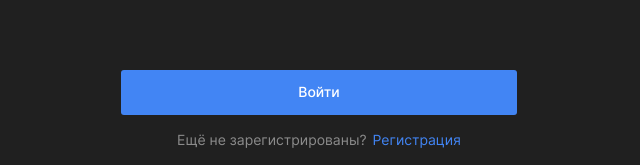
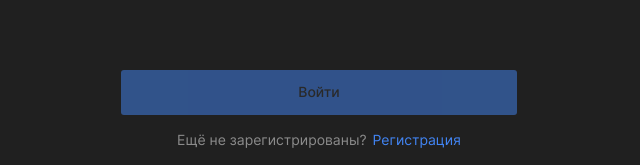
Before and after one commit to vvkon13/movies-explorer-frontend, a React (Create React App) app: page /signin in a window 1280 px wide. Shown: the part 482-647 px from the top of the page, without its empty margins (321-961 px from the left). Built offline with nearby package versions, Linux system fonts and the light colour scheme; the HTML template or start-up script is replaced by a standard one.

Commit message:
Страницы «Регистрация» и «Авторизация» - исправлены. Редирект на /movies с Авторизации и при регистрации так же проходит авторизация

```diff
--- a/src/components/App/App.js
+++ b/src/components/App/App.js
@@ -218,7 +218,7 @@ function App() {
     api.signUp({ password, email, name })
       .then(() => {
         setCurrentUser({ email, name });
-        navigate('/signin');
+        handleAuthorization({password, email});
       })
       .catch((err) => {
         openModalWindow(err.message || 'Ошибочка');
@@ -236,7 +236,7 @@ function App() {
             .then((user) => {
               setCurrentUser(user);
               setLoggedIn(true);
-              navigate('/');
+              navigate('/movies');
             })
         }
       })
--- a/src/components/SignInUp/SignInUp.js
+++ b/src/components/SignInUp/SignInUp.js
@@ -126,7 +126,7 @@ function SignInUp({ formName, title, buttonSubmitText, onSignInUp }) {
                 </div>
                 <button
                     className="sign-in-up__button-submit app__button"
-                    disabled={!formik.isValid && isLoading}
+                    disabled={!formik.isValid || isLoading}
                     type="submit" >{buttonSubmitText}</button>
             </form>
         </section >
```
